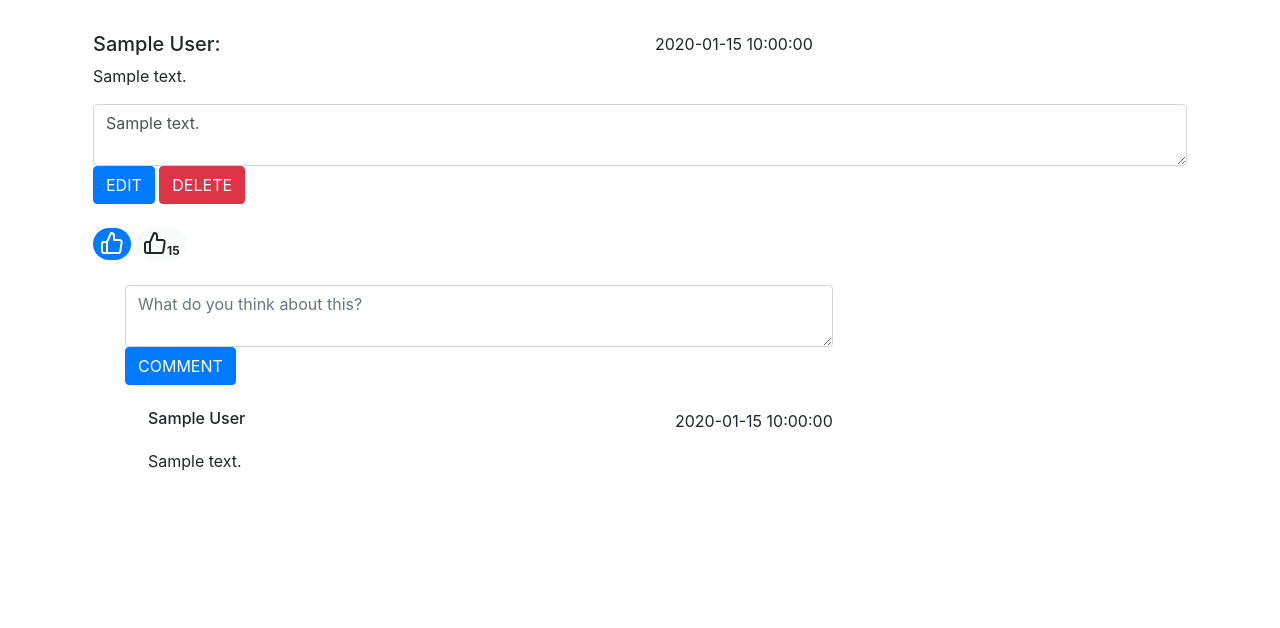
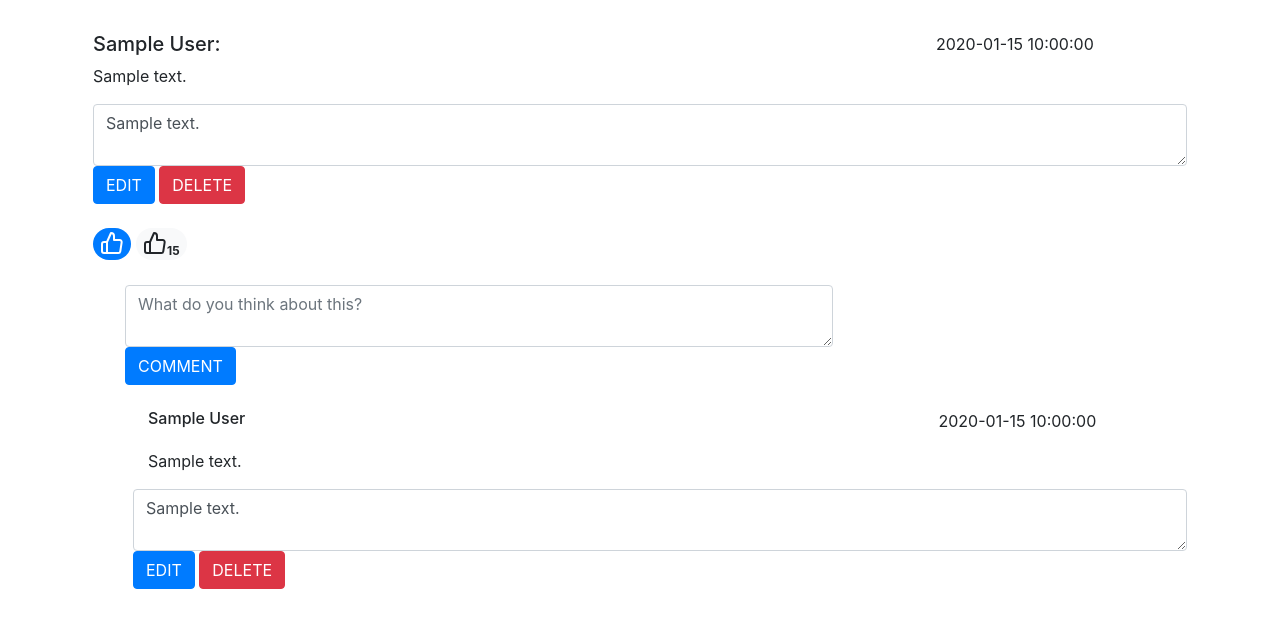
Before and after one commit to xTooth/ToothTsoha, a Flask app: page /posts/specific/1 in a window 1280 px wide. Shown: the part 62-690 px from the top of the page. Run offline with Flask 2, Linux system fonts and the light colour scheme; a user stored in the database is signed in; tables that the repository leaves empty hold one stand-in row (values such as "Sample post"); some libraries are stand-ins or nearby versions.

Commit message:
Comment deletion and editing + restructure
ADDED
>comments/views.py
   -moved all commenting functionality here.
   - contais creation, editing and deletion of comments.
MODIFIED
> posts/views.py
   - removed comment creation from here.
> posts/post.html
   - now supports adding, editing and removing comments.
> __init__.py
   - added imports for comments/views.py

```diff
--- a/application/__init__.py
+++ b/application/__init__.py
@@ -26,7 +26,7 @@ from application.auth import models
 from application.auth import views
 
 from application.comments import models
-
+from application.comments import views
 # logins
 from application.auth.models import User
 from os import urandom
--- a/application/posts/views.py
+++ b/application/posts/views.py
@@ -3,7 +3,6 @@ from flask_login import login_required, current_user
 
 from application import app, db
 from application.posts.models import Post
-from application.comments.models import Comment
 from application.posts.forms import PostForm
 from application.comments.forms import CommentForm
 
@@ -15,20 +14,6 @@ def posts_index():
 @app.route("/posts/specific/<post_id>")
 def post_specific(post_id):
     return render_template("posts/post.html", form = PostForm(), post = Post.query.get(post_id), commentform = CommentForm())
-
-@app.route("/posts/specific/<post_id>", methods=["POST"])
-@login_required
-def new_comment(post_id):
-
-    form = CommentForm(request.form)
-    c = Comment(form.comment.data)
-    c.account_id = current_user.id
-    c.post_id = post_id
-
-    db.session.add(c)
-    db.session.commit()
-
-    return redirect(url_for('post_specific', post_id=post_id))
 
 
 @app.route("/posts/<post_id>/", methods=["POST"])
--- a/application/templates/posts/post.html
+++ b/application/templates/posts/post.html
@@ -2,13 +2,13 @@
 
 {% block body %}
 <div class="container">
-  <br/>
+  <br />
   <div style="padding:0.5rem">
     <div class="row">
-      <div class="col-6">
+      <div class="col-9">
         <h5>{{post.account.name}}: </h5>
       </div>
-      <div class="col-6">
+      <div class="col-3">
         {{post.date_modified}}
       </div>
     </div>
@@ -29,35 +29,48 @@
     <!-- mockup for like counter/like button-->
     <a class="badge badge-primary badge-pill" href="#"><i data-feather="thumbs-up"></i></a>
     <span class="badge badge-light badge-pill"><i data-feather="thumbs-up"></i>15</span>
-    <br/>
-    <br/>
+    <br />
+    <br />
     <!--comment creation field-->
     {% if current_user.is_authenticated %}
     <form method="POST" action="{{ url_for('new_comment', post_id=post.id) }}">
       <div style="margin-left: 2rem">
-        <textarea id="comment" name="comment" class="form-control col-8" placeholder="What do you think about this?" required></textarea>
+        <textarea id="comment" name="comment" class="form-control col-8" placeholder="What do you think about this?"
+          required></textarea>
         <button class="btn  btn-primary text-uppercase " type="submit"> Comment </button>
       </div>
     </form>
     {% endif %}
     <!--comments-->
     <ul style="list-style: none">
-        {% for comment in post.comments %}
+      {% for comment in post.comments %}
       <li>
         <div class="container">
           <br />
           <div class="row">
-            <div class="col-6">
+            <div class="col-9">
               <h6>{{comment.account.name}} </h6>
             </div>
-            <div class="col-6">
+            <div class="col-3">
               <p>{{comment.date_modified}}</p>
             </div>
           </div>
           <p>{{comment.content}}</p>
         </div>
+        {% if current_user.name == comment.account.name %}
+        <form method="POST" action="{{ url_for('comment_edit', post_id = comment.post.id, comment_id=comment.id) }}">
+          <div>
+            <textarea id="comment" name="comment" class="form-control" required>{{comment.content}}</textarea>
+            <button class="btn  btn-primary text-uppercase center" type="submit"> EDIT </button>
+            <button form="delete{{comment.id}}" class="btn btn-danger text-uppercase" type="submit"> DELETE </button>
+          </div>
+        </form>
+        <form id="delete{{comment.id}}" method="POST" action="{{ url_for('comment_delete', post_id = comment.post.id, comment_id=comment.id) }}">
+          <!-- button moved to the form above to avoid styling issues-->
+        </form>
+        {% endif %}
       </li>
-       {% endfor %}
+      {% endfor %}
     </ul>
 
   </div>
```
Also changed, not shown: application/comments/views.py (added, +36 -0 lines).
